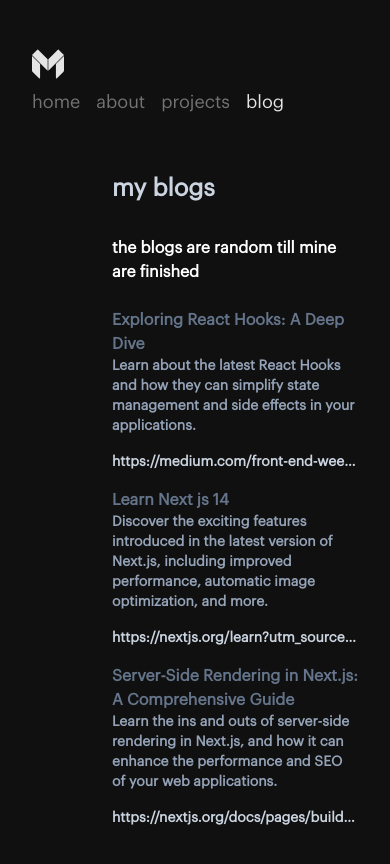
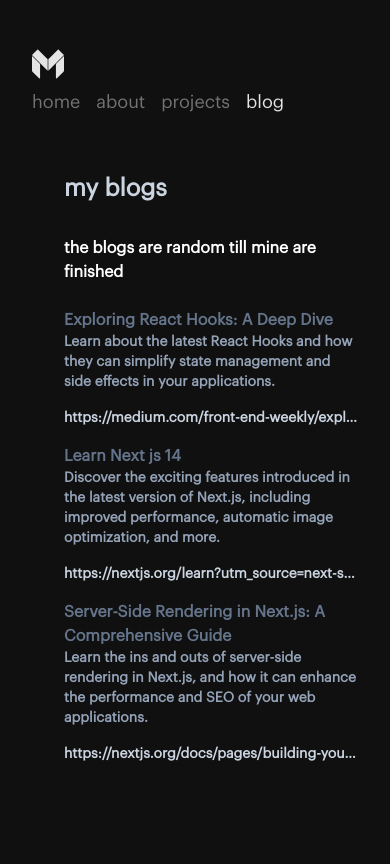
Before and after one commit to devemit/next14-portfolio, a Next.js app: page /blog in a window 390 px wide. Shown: the top 864 px of the page. Built offline with nearby package versions, Linux system fonts and the light colour scheme.

Commit message:
fixed: css

```diff
--- a/app/(routes)/blog/page.tsx
+++ b/app/(routes)/blog/page.tsx
@@ -2,7 +2,7 @@
 import { blogs } from '@/blogs';
 export default function Blog() {
   return (
-    <div className='ml-20 mb-20 flex flex-col text-white text-2xl font-bold'>
+    <div className='ml-8 lg:ml-20 mb-20 flex flex-col text-white text-2xl font-bold'>
       <h3 className='mb-8 text-slate-300'>my blogs</h3>
       <span className='text-base mb-6'>the blogs are random till mine are finished</span>
       <section className='flex flex-col gap-4'>
```
